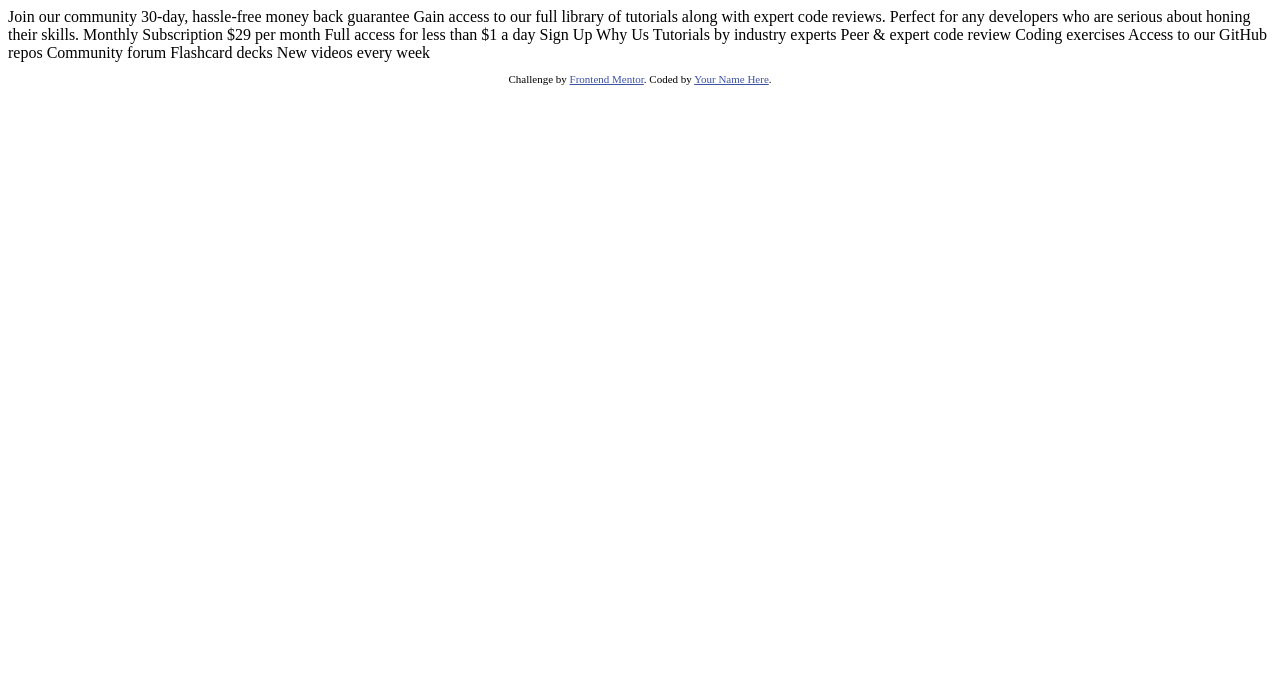
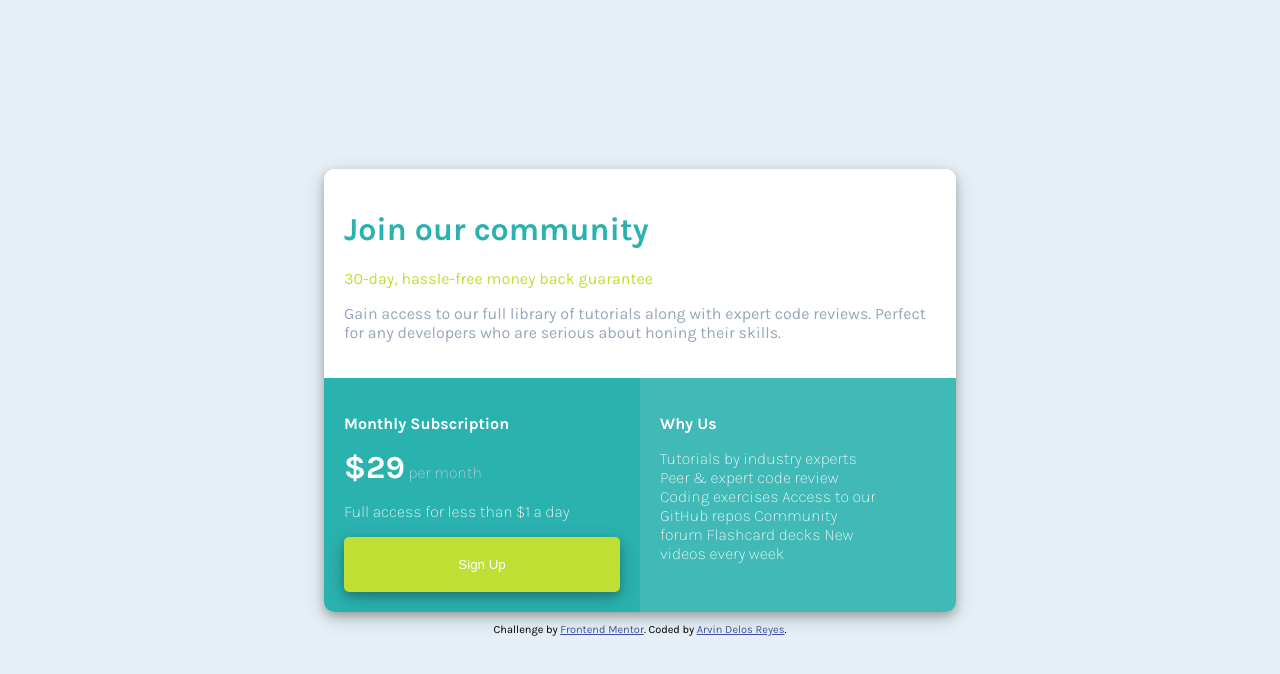
Before and after one commit to HouR-BeaN/SInglePriceGridComponent, a plain HTML site: page index.html in a window 1280 px wide. Drawn offline with Linux system fonts and the light colour scheme.

Commit message:
finish desktop

```diff
--- /dev/null
+++ b/index.css
@@ -0,0 +1,94 @@
+:root {
+  --Cyan: hsl(179, 62%, 43%);
+  --BrightYellow: hsl(71, 73%, 54%);
+  --LightGray: hsl(204, 43%, 93%);
+  --GrayishBlue: hsl(218, 22%, 67%);
+  font-family: "Karla", sans-serif;
+}
+body {
+  background-color: var(--LightGray);
+  box-sizing: border-box;
+}
+.outside-cntnr {
+  display: flex;
+  flex-direction: column;
+  height: 100vh;
+  align-items: center;
+  justify-content: center;
+}
+.cntnr {
+  width: min(50%, 75rem);
+  display: grid;
+  grid-template-areas:
+    "top  top"
+    "left right";
+  grid-template-columns: 50% 50%;
+  grid-template-rows: 0.8fr 1fr;
+  border-radius: 10px;
+  box-shadow: 0 4px 8px 0 rgba(0, 0, 0, 0.2), 0 6px 20px 0 rgba(0, 0, 0, 0.19);
+}
+.hdr-cntnr {
+  grid-area: top;
+  background-color: #fff;
+  padding: 20px;
+  border-radius: 10px 10px 0 0;
+}
+.hdr-cntnr p {
+  color: var(--GrayishBlue);
+}
+.sgnp-cntnr {
+  grid-area: left;
+  background-color: var(--Cyan);
+  padding: 20px;
+  border-bottom-left-radius: 10px;
+}
+.sgnp-cntnr p,
+.sgnp-cntnr h3 {
+  color: #fff;
+}
+.sgnp-cntnr p {
+  font-weight: lighter;
+}
+.abt-cntnr p,
+.abt-cntnr h3 {
+  color: #fff;
+}
+.abt-cntnr p {
+  font-weight: 200;
+  font-size: normal;
+  padding-right: 20%;
+}
+strong {
+  font-size: 2em;
+}
+#sgnp-heading {
+  font-weight: bold;
+}
+#abt-heading {
+  font-weight: bold;
+}
+#permonth {
+  color: hsl(216, 21%, 81%);
+}
+.abt-cntnr {
+  grid-area: right;
+  background-color: hsla(179, 62%, 43%, 0.879);
+  padding: 20px;
+  border-bottom-right-radius: 10px;
+  text-align: left;
+}
+h1 {
+  color: var(--Cyan);
+}
+#subheading {
+  color: var(--BrightYellow);
+}
+button {
+  background-color: var(--BrightYellow);
+  width: 100%;
+  padding: 20px 0;
+  border-radius: 5px;
+  box-shadow: 0 4px 8px 0 rgba(0, 0, 0, 0.2), 0 6px 20px 0 rgba(0, 0, 0, 0.19);
+  border: none;
+  color: #fff;
+}
--- a/index.html
+++ b/index.html
@@ -1,50 +1,73 @@
 <!DOCTYPE html>
 <html lang="en">
   <head>
-  <meta charset="UTF-8">
-  <meta name="viewport" content="width=device-width, initial-scale=1.0"> <!-- displays site properly based on user's device -->
+    <meta charset="UTF-8" />
+    <meta name="viewport" content="width=device-width, initial-scale=1.0" />
+    <!-- displays site properly based on user's device -->
 
-  <link rel="icon" type="image/png" sizes="32x32" href="./images/favicon-32x32.png">
+    <link
+      rel="icon"
+      type="image/png"
+      sizes="32x32"
+      href="./images/favicon-32x32.png"
+    />
+    <link rel="stylesheet" href="./index.css" />
+    <link rel="preconnect" href="https://fonts.googleapis.com" />
+    <link rel="preconnect" href="https://fonts.gstatic.com" crossorigin />
+    <link
+      href="https://fonts.googleapis.com/css2?family=Karla:wght@200;400;700&display=swap"
+      rel="stylesheet"
+    />
 
     <title>Frontend Mentor | Single Price Grid Component</title>
 
     <!-- Feel free to remove these styles or customise in your own stylesheet 👍 -->
     <style>
-    .attribution { font-size: 11px; text-align: center; }
-    .attribution a { color: hsl(228, 45%, 44%); }
+      .attribution {
+        font-size: 11px;
+        text-align: center;
+      }
+      .attribution a {
+        color: hsl(228, 45%, 44%);
+      }
     </style>
   </head>
   <body>
-  Join our community
-
-  30-day, hassle-free money back guarantee
-
-  Gain access to our full library of tutorials along with expert code reviews.
-  Perfect for any developers who are serious about honing their skills.
-
-  Monthly Subscription
-
-  &dollar;29 per month
-
-  Full access for less than &dollar;1 a day
-
-  Sign Up
-
-  Why Us
-
-  Tutorials by industry experts
-  Peer &amp; expert code review
-  Coding exercises
-  Access to our GitHub repos
-  Community forum
-  Flashcard decks
+    <div class="outside-cntnr">
+      <div class="cntnr">
+        <div class="hdr-cntnr">
+          <h1>Join our community</h1>
+          <p id="subheading">30-day, hassle-free money back guarantee</p>
+          <p>
+            Gain access to our full library of tutorials along with expert code
+            reviews. Perfect for any developers who are serious about honing
+            their skills.
+          </p>
+        </div>
+        <div class="sgnp-cntnr">
+          <p id="sgnp-heading">Monthly Subscription</p>
+          <p><strong>&dollar;29</strong> <span id="permonth">per month</span></p>
+          <p>Full access for less than &dollar;1 a day</p>
+          <button>Sign Up</button>
+        </div>
+        <div class="abt-cntnr">
+          <p id="abt-heading">Why Us</p>
+          <p>
+            Tutorials by industry experts Peer &amp; expert code review Coding
+            exercises Access to our GitHub repos Community forum Flashcard decks
             New videos every week
+          </p>
+        </div>
+      </div>
 
       <footer>
         <p class="attribution">
-      Challenge by <a href="https://www.frontendmentor.io?ref=challenge" target="_blank">Frontend Mentor</a>.
-      Coded by <a href="#">Your Name Here</a>.
+          Challenge by
+          <a href="https://www.frontendmentor.io?ref=challenge" target="_blank"
+            >Frontend Mentor</a
+          >. Coded by <a href="#">Arvin Delos Reyes</a>.
         </p>
       </footer>
+    </div>
   </body>
 </html>
```
Lines whose indentation alone changed are shown as unchanged.
